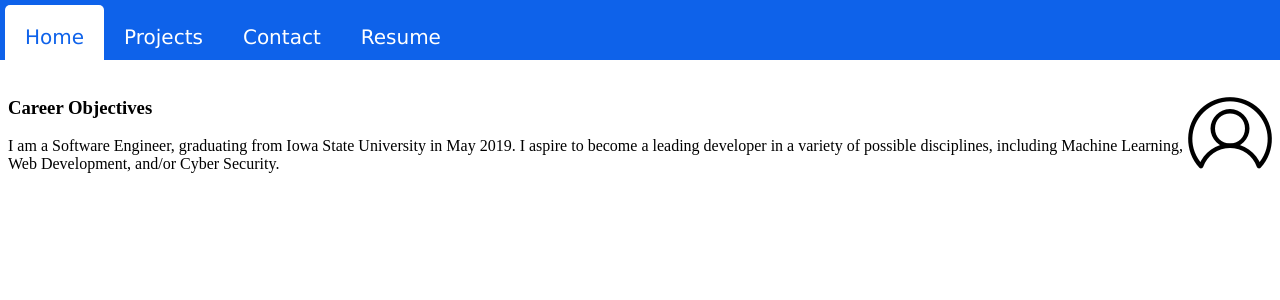
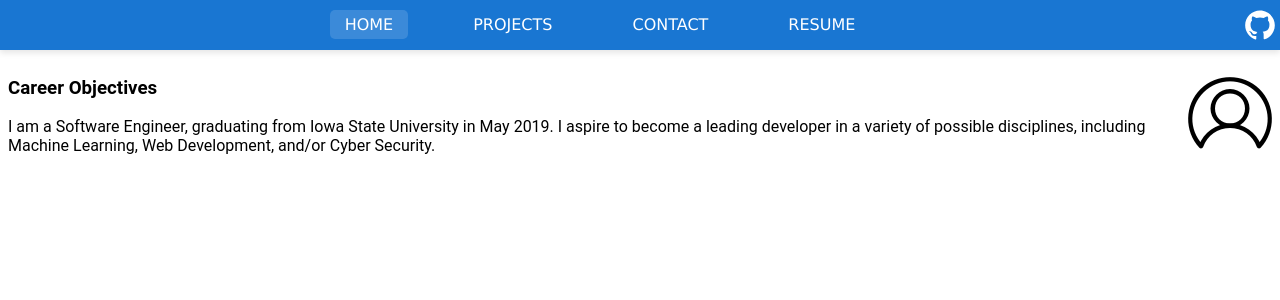
Before and after one commit to rust485/Portfolio, an Angular app: page /home in a window 1280 px wide. Shown: the top 300 px of the page. Built offline with nearby package versions, Linux system fonts and the light colour scheme.

Commit message:
create github link on navbar

```diff
--- a/src/app/app.component.css
+++ b/src/app/app.component.css
@@ -1,3 +1,4 @@
 .main-window {
   padding: 8px;
+  margin-top: 0px;
 }
--- a/src/app/navbar/navbar.component.css
+++ b/src/app/navbar/navbar.component.css
@@ -1,38 +1,51 @@
 .navbar {
   font-family: verdana;
- background-color: #0e62ea;
- height: 50px;
+  background-color: #1976d2;
+  height: 40px;
   padding: 5px;
- text-align: left;
+  text-align: center;
+  box-shadow: 0px 3px 6px rgba(0, 0, 0, .1);
+  z-index: 1;
+  position: relative;
 }
 
 .navbar-item {
   color: white;
- font-size: 20px;
+
+  margin-top: 5px;
+  margin-right: 50px;
+
+  padding: 5px;
+  padding-left: 15px;
+  padding-right: 15px;
+
+  display: inline-block;
+  vertical-align: middle;
+
+  font-size: 16px;
   text-align: center;
- display: inline-block;
- padding: 20px;
- padding-top: 20px;
- text-align: bottom;
+  text-transform: uppercase;
+
   border-radius: 5px;
+
   cursor: pointer;
 }
 
 .navbar-item:hover {
-  background-color: #0a55ce;
+  opacity: 0.7;
 }
 
-.selected {
- background-color: white;
- color: #0e62ea;
+.navbar-selected {
+  background-color: rgba(255, 255, 255, 0.15);
+  border-style: none;
+  outline: none;
 }
 
-.selected:hover {
-  background-color: white;
+#github-icon {
+  float: right;
+  display: inline-block;
+  height: 30px;
+  width: 30px;
+  vertical-align: middle;
+  margin-top: 5px;
 }
-
-.splitter {
- background-color: white;
- height: 10px;
- position: relative;
-}
--- a/src/app/navbar/navbar.component.html
+++ b/src/app/navbar/navbar.component.html
@@ -1,6 +1,7 @@
 <div class="navbar">
-  <nav *ngFor='let link of links' class="navbar-item" [ngClass]="(selected.name === link.name)?'selected':''" (click)="changeTab(link.name)" routerLink={{link.route}}>
+  <nav *ngFor='let link of links' class="navbar-item" [ngClass]="(selected.name === link.name)?'navbar-selected':''" (click)="changeTab(link.name)" routerLink={{link.route}}>
     {{link.name}}
   </nav>
+
+  <a href="https://github.com/rust485" target='_blank'><img id='github-icon' src='../../assets/github-icon.svg' alt='GitHub'></a>
 </div>
-<div class="splitter "></div>
--- a/src/app/navbar/navbar.component.ts
+++ b/src/app/navbar/navbar.component.ts
@@ -32,8 +32,6 @@ export class NavbarComponent implements OnInit
     let loc: string = location.path();
     if (!this.changeTabByURL(loc))
       this.selected = this.links[0];
-
-    console.log(this.selected);
   }
 
   changeTab(tab:string): boolean
@@ -56,7 +54,6 @@ export class NavbarComponent implements OnInit
     {
       if (this.links[i].route === url)
       {
-        console.log(this.links[i]);
         this.selected = this.links[i];
         return true;
       }
--- a/src/app/project-view/project-view.component.html
+++ b/src/app/project-view/project-view.component.html
@@ -1,3 +1,3 @@
-<p>
-  project-view works!
-</p>
+<div class="project-view">
+  <h1>Squad Command</h1>
+</div>
--- a/src/app/projects/projects.component.css
+++ b/src/app/projects/projects.component.css
@@ -0,0 +1,3 @@
+.projects-container {
+  height: 100vh;
+}
--- a/src/app/projects/projects.component.html
+++ b/src/app/projects/projects.component.html
@@ -1,2 +1,6 @@
-<app-sidebar>
-</app-sidebar>
+<div class="projects-container">
+  <app-sidebar [items]="projects">
+  </app-sidebar>
+  <app-project-view>
+  </app-project-view>
+</div>
--- a/src/app/projects/projects.component.ts
+++ b/src/app/projects/projects.component.ts
@@ -1,5 +1,6 @@
 import { Component, OnInit } from '@angular/core';
 import { ProjectList }       from '../../assets/project-list';
+
 @Component({
   selector: 'app-projects',
   templateUrl: './projects.component.html',
@@ -8,12 +9,7 @@ import { ProjectList }       from '../../assets/project-list';
 export class ProjectsComponent implements OnInit {
   projects: Object[];
 
-  constructor()
-  {
-    this.projects = ProjectList;
-  }
+  constructor() { }
 
-  ngOnInit() {
-  }
-
+  ngOnInit() { this.projects = ProjectList; }
 }
--- a/src/app/sidebar/sidebar.component.css
+++ b/src/app/sidebar/sidebar.component.css
@@ -0,0 +1,49 @@
+.sidebar {
+  background-color: #fafafa;
+  color: #303133;
+
+  width: 175px;
+  height: 100%;
+
+  padding: 10px;
+
+  overflow-y: scroll;
+  overflow-x: auto;
+
+  display: inline-block;
+  float: left;
+
+  margin-right: 10px;
+  margin-top: -30px;
+  margin-left: -8px;
+
+  box-shadow: 6px 0px 6px rgba(0, 0, 0, .1);
+
+  z-index: -1;
+}
+
+.sidebar-item {
+  padding: 5px;
+  padding-left: 10px;
+  padding-right: 10px;
+
+  text-transform: uppercase;
+  font-size: 14px;
+
+  margin-left: 4px;
+}
+
+.sidebar-item:hover {
+  background-color: #dbdbdb;
+  color: #0e62ea;
+
+  cursor: pointer;
+}
+
+.sidebar-selected {
+  color: #0e62ea;
+}
+
+.sidebar-selected:hover {
+  color: #0e62ea;
+}
--- a/src/app/sidebar/sidebar.component.html
+++ b/src/app/sidebar/sidebar.component.html
@@ -1,5 +1,5 @@
 <div class="sidebar">
-  <ul *ngFor='let item of items'>
-    <li>{{item.name}}</li>
-  </ul>
+  <div *ngFor='let item of items' class="sidebar-item">
+    {{item.name}}
+  </div>
 </div>
--- a/src/app/sidebar/sidebar.component.ts
+++ b/src/app/sidebar/sidebar.component.ts
@@ -6,21 +6,20 @@ import { Component, OnInit, Input } from '@angular/core';
   styleUrls: ['./sidebar.component.css']
 })
 export class SidebarComponent implements OnInit {
-  @Input() items: Object[];
-  @Input() rootroute: string;
+  @Input()
+  items: Object[];
+  @Input()
+  root: string;
+
   selected: Object;
 
-  constructor()
-  {
-    this.selected = this.items[0];
-  }
+  constructor() { }
 
-  ngOnInit() {
-  }
+  ngOnInit() { this.selected = this.items[0]; }
 
   getRoute(item: Object): string
   {
-    return this.rootroute + '/' + Object.name;
+    return this.root + '/' + Object.name;
   }
 
   updateSelected(item: Object)
--- a/src/styles.css
+++ b/src/styles.css
@@ -2,8 +2,22 @@
 html, body {
   margin: 0px;
   padding: 0px;
+  font-family: Roboto,"Helvetica Neue Light","Helvetica Neue",Helvetica,Arial,"Lucida Grande",sans-serif;
 }
 
-body {
-  height: 100%;
+::-webkit-scrollbar {
+  width: 8px;
 }
+
+::-webkit-scrollbar-track {
+  background: #f1f1f1;
+}
+
+::-webkit-scrollbar-thumb {
+    background: #888;
+}
+
+/* Handle on hover */
+::-webkit-scrollbar-thumb:hover {
+    background: #555;
+}
```
Also changed, not shown: src/assets/github-icon.svg (added). Lines whose indentation alone changed are shown as unchanged.
